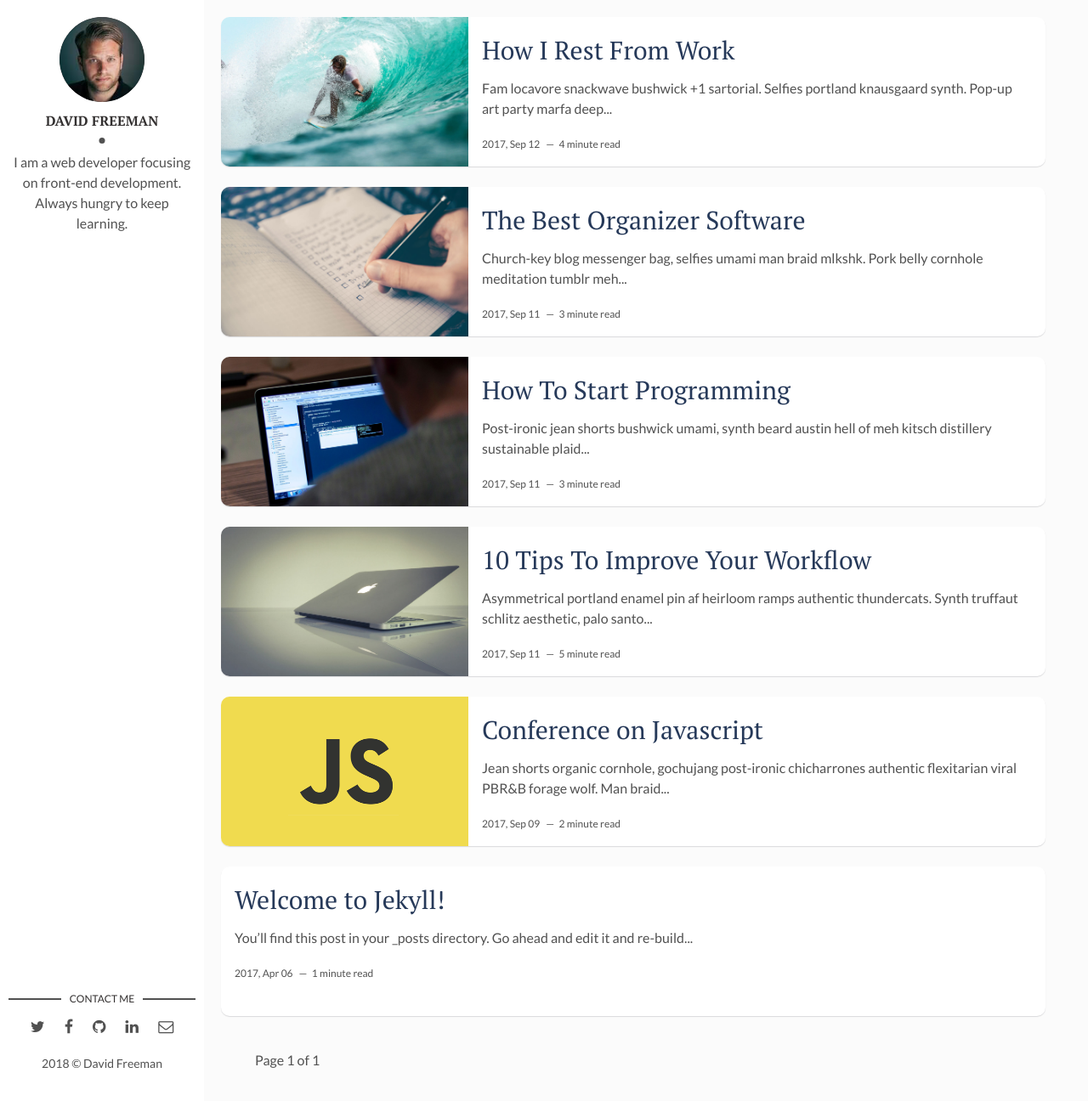
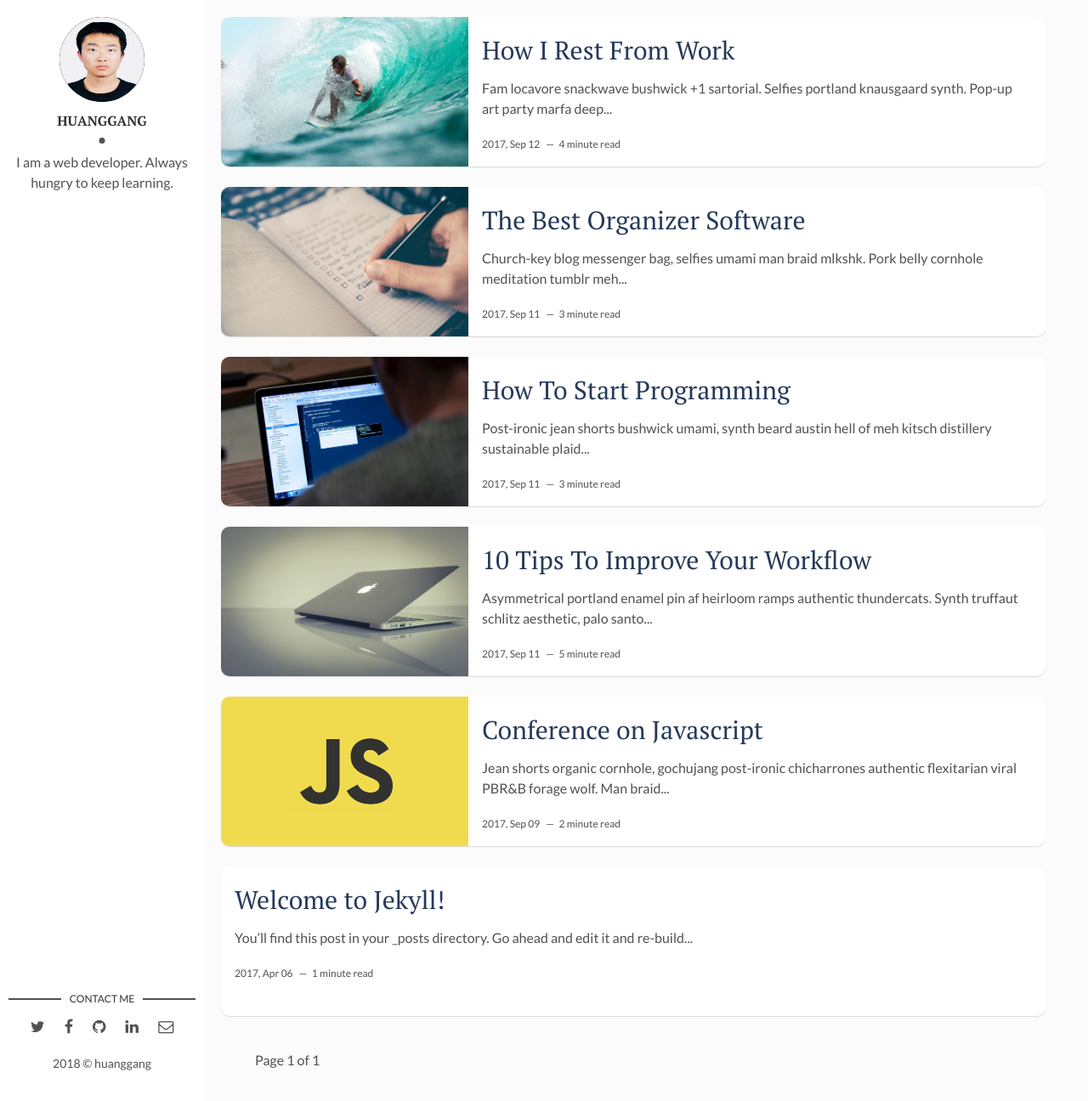
Before and after one commit to flyhagan/jekyll, a Jekyll site: the page built from index.html, in a window 1280 px wide and 1296 px high. Shown: the whole window at 85% size. Built offline with Jekyll 4.4.1, drawn with Linux system fonts in a browser that asks for light colours; the list of posts is cut into pages by our own code.

Commit message:
change my information

```diff
--- a/_config.yml
+++ b/_config.yml
@@ -9,14 +9,14 @@ url: "" # the base hostname & protocol for your site, e.g. http://example.com
 site-twitter: #if your site has a twitter account, enter it here
 
 # Author Settings
-author: David Freeman # add your name
-author-img: david-freeman.jpg # add your photo
-about-author: I am a web developer focusing on front-end development. Always hungry to keep learning. # add description
+author: huanggang # add your name
+author-img: huanggang.jpg # add your photo
+about-author: I am a web developer. Always hungry to keep learning. # add description
 twitter: # add your Twitter handle
 facebook: # add your Facebook handle
-github: artemsheludko # add your Github handle
+github: https://github.com/flyhagan/ # add your Github handle
 linkedin: # add your Linkedin handle
-email: # add your Email address
+email: jiubinglaile@163.com# add your Email address
 
 # Disqus
 discus-identifier: mr-brown # add your discus identifier
```
Also changed, not shown: assets/img/huanggang.jpg (added).
